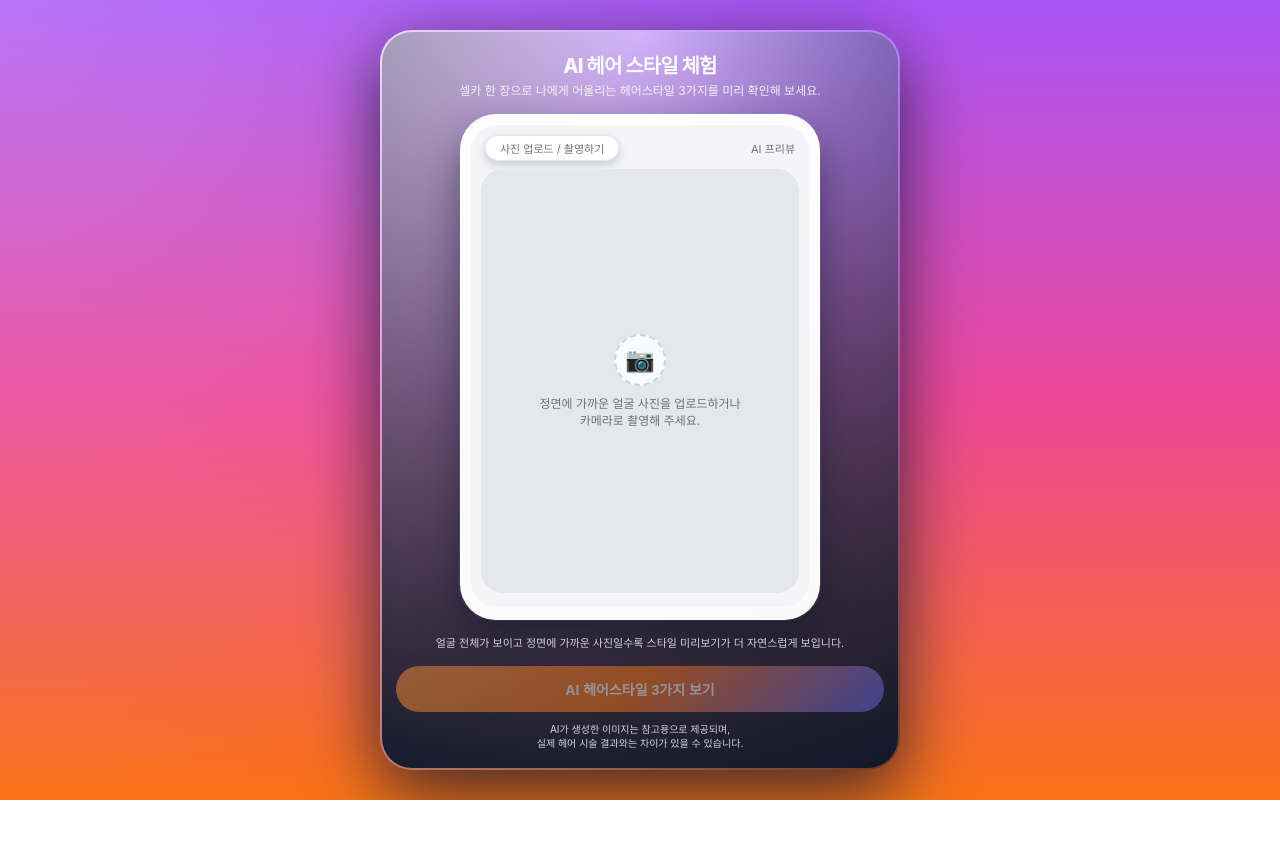
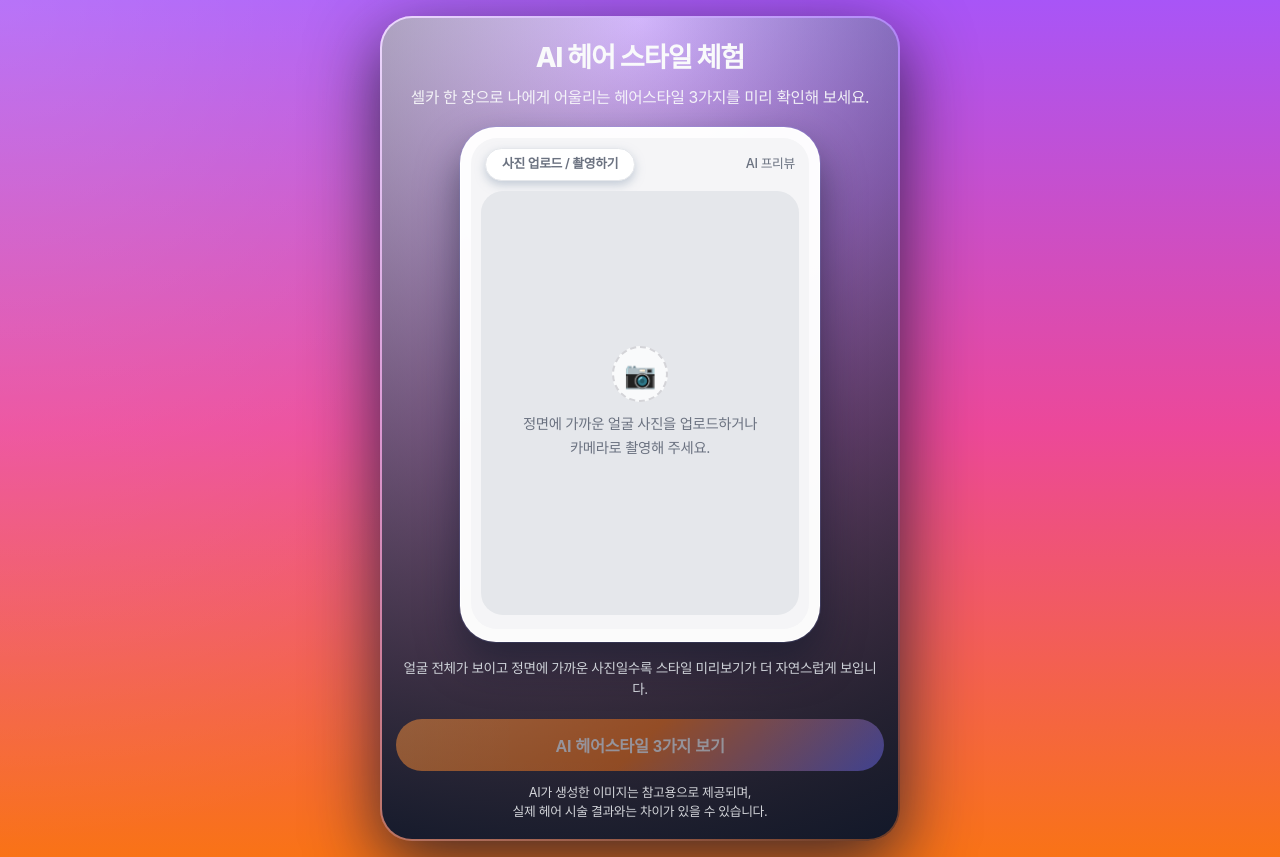
Before and after one commit to wkh7997-ship-it/ai-hair-stylist, a website: page public/index.html in a window 1280 px wide. Before the commit the page ends 800 px from the top, so only its background shows below. Drawn offline with Linux system fonts and the light colour scheme.

Commit message:
Update index.html

```diff
--- a/public/index.html
+++ b/public/index.html
@@ -22,7 +22,7 @@
     }
 
     body {
-      font-family: -apple-system, BlinkMacSystemFont, system-ui, sans-serif;
+      font-family: "Pretendard", -apple-system, BlinkMacSystemFont, system-ui, sans-serif;
       min-height: 100vh;
       display: flex;
       justify-content: center;
@@ -31,6 +31,10 @@
       background:
         radial-gradient(circle at top left, rgba(255,255,255,0.18), transparent 55%),
         linear-gradient(180deg, var(--purple-top), var(--purple-mid), var(--purple-bottom));
+      font-size: 17px;          /* 전체 기본 크기 ↑ */
+      line-height: 1.6;
+      letter-spacing: -0.02em;  /* 살짝 모인 느낌 */
+      color: #f9fafb;
     }
 
     .frame {
@@ -57,25 +61,25 @@
 
     .header-text {
       text-align: center;
-      margin-bottom: 14px;
+      margin-bottom: 18px;
     }
 
     .header-text h1 {
-      font-size: 20px;
+      font-size: 1.7rem;   /* 약 27px */
       font-weight: 800;
       letter-spacing: -0.04em;
-      margin-bottom: 4px;
+      margin-bottom: 6px;
     }
 
     .header-text p {
-      font-size: 12px;
-      opacity: 0.9;
-      line-height: 1.4;
+      font-size: 0.98rem;  /* 약 16px */
+      opacity: 0.92;
+      line-height: 1.5;
     }
 
     /* “폰” 카드 */
     .phone-wrap {
-      margin: 10px auto 14px;
+      margin: 12px auto 16px;
       max-width: 360px;
       border-radius: 36px;
       padding: 10px 10px 12px;
@@ -98,23 +102,25 @@
       display: flex;
       justify-content: space-between;
       align-items: center;
-      margin-bottom: 8px;
+      margin-bottom: 10px;
       padding: 0 4px;
     }
 
     .phone-chip-left {
-      padding: 4px 14px;
+      padding: 5px 16px;
       border-radius: 999px;
       border: 1px solid #e5e7eb;
-      font-size: 11px;
+      font-size: 0.8rem; /* 약 13px */
       background: #ffffff;
       color: var(--text-sub);
       box-shadow: 0 4px 10px rgba(148,163,184,0.5);
+      font-weight: 600;
     }
 
     .phone-chip-right {
-      font-size: 11px;
+      font-size: 0.8rem;
       color: var(--text-sub);
+      font-weight: 500;
     }
 
     .phone-main-img-wrap {
@@ -134,22 +140,22 @@
       flex-direction: column;
       align-items: center;
       justify-content: center;
-      gap: 8px;
+      gap: 10px;
       color: var(--text-sub);
-      font-size: 12px;
+      font-size: 0.9rem; /* 약 14px */
       text-align: center;
       padding: 0 16px;
     }
 
     .upload-circle {
-      width: 52px;
-      height: 52px;
+      width: 56px;
+      height: 56px;
       border-radius: 999px;
       border: 2px dashed #d4d4d8;
       display: flex;
       align-items: center;
       justify-content: center;
-      font-size: 24px;
+      font-size: 26px;
       background: #f9fafb;
     }
 
@@ -161,20 +167,20 @@
     }
 
     .guide-text {
-      margin-top: 6px;
-      font-size: 11px;
+      margin-top: 8px;
+      font-size: 0.85rem;  /* 약 13~14px */
       color: rgba(209, 213, 219, 0.98);
       text-align: center;
     }
 
     .primary-btn {
       width: 100%;
-      margin-top: 16px;
-      padding: 13px;
+      margin-top: 18px;
+      padding: 14px;
       border-radius: 999px;
       border: none;
-      font-size: 14px;
-      font-weight: 600;
+      font-size: 1.02rem;   /* 약 17px */
+      font-weight: 700;
       color: #fff;
       background: linear-gradient(135deg, #fb923c, #f97316, #6366f1);
       box-shadow:
@@ -185,6 +191,7 @@
       gap: 6px;
       cursor: pointer;
       transition: filter 0.12s, transform 0.08s, box-shadow 0.12s;
+      letter-spacing: -0.02em;
     }
 
     .primary-btn:disabled {
@@ -201,10 +208,10 @@
     }
 
     .note {
-      margin-top: 10px;
-      font-size: 10px;
+      margin-top: 12px;
+      font-size: 0.8rem;  /* 약 12.5px */
       opacity: 0.9;
-      line-height: 1.4;
+      line-height: 1.5;
       text-align: center;
       color: #e5e7eb;
     }
@@ -224,6 +231,10 @@
 
       .phone-wrap {
         max-width: 340px;
+      }
+
+      .header-text h1 {
+        font-size: 1.5rem;
       }
     }
   </style>
```
